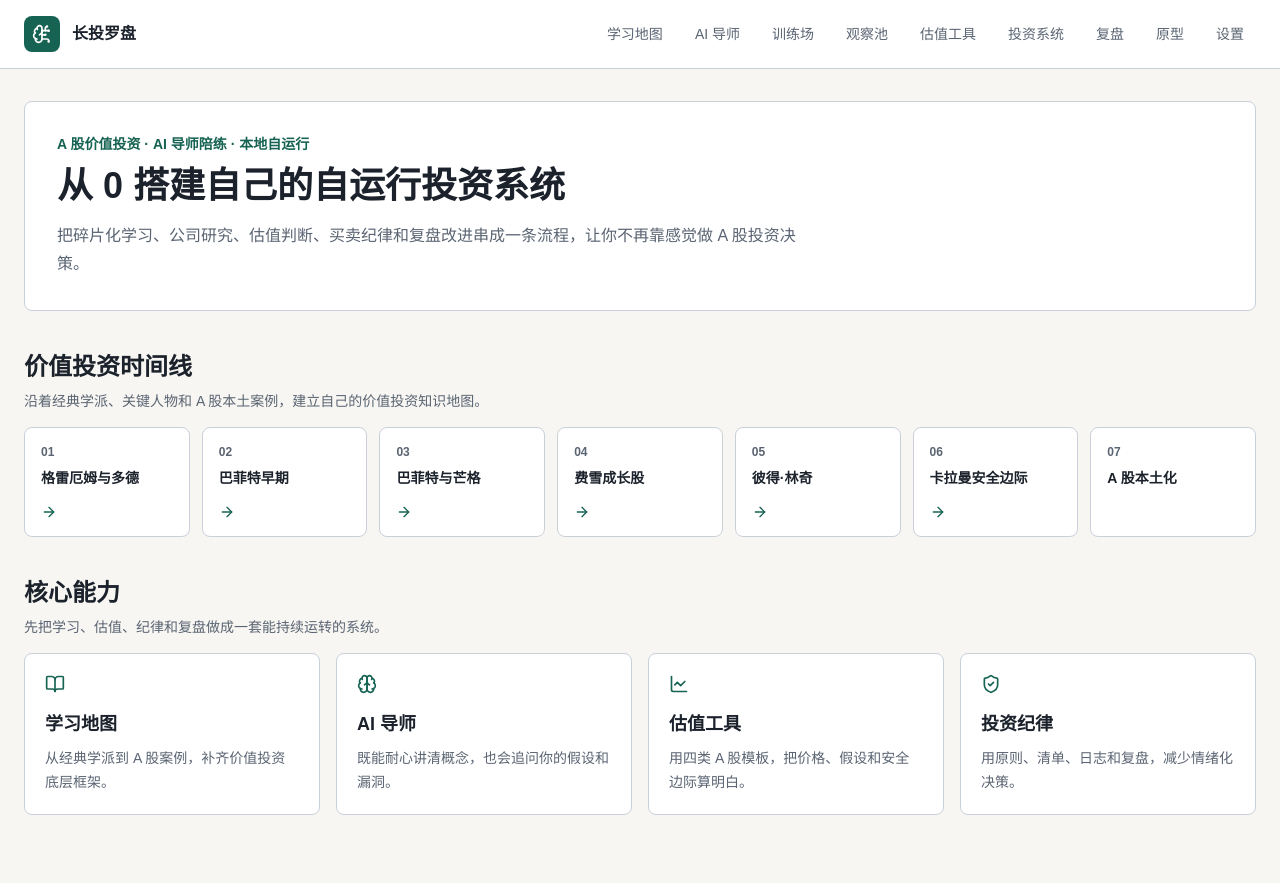
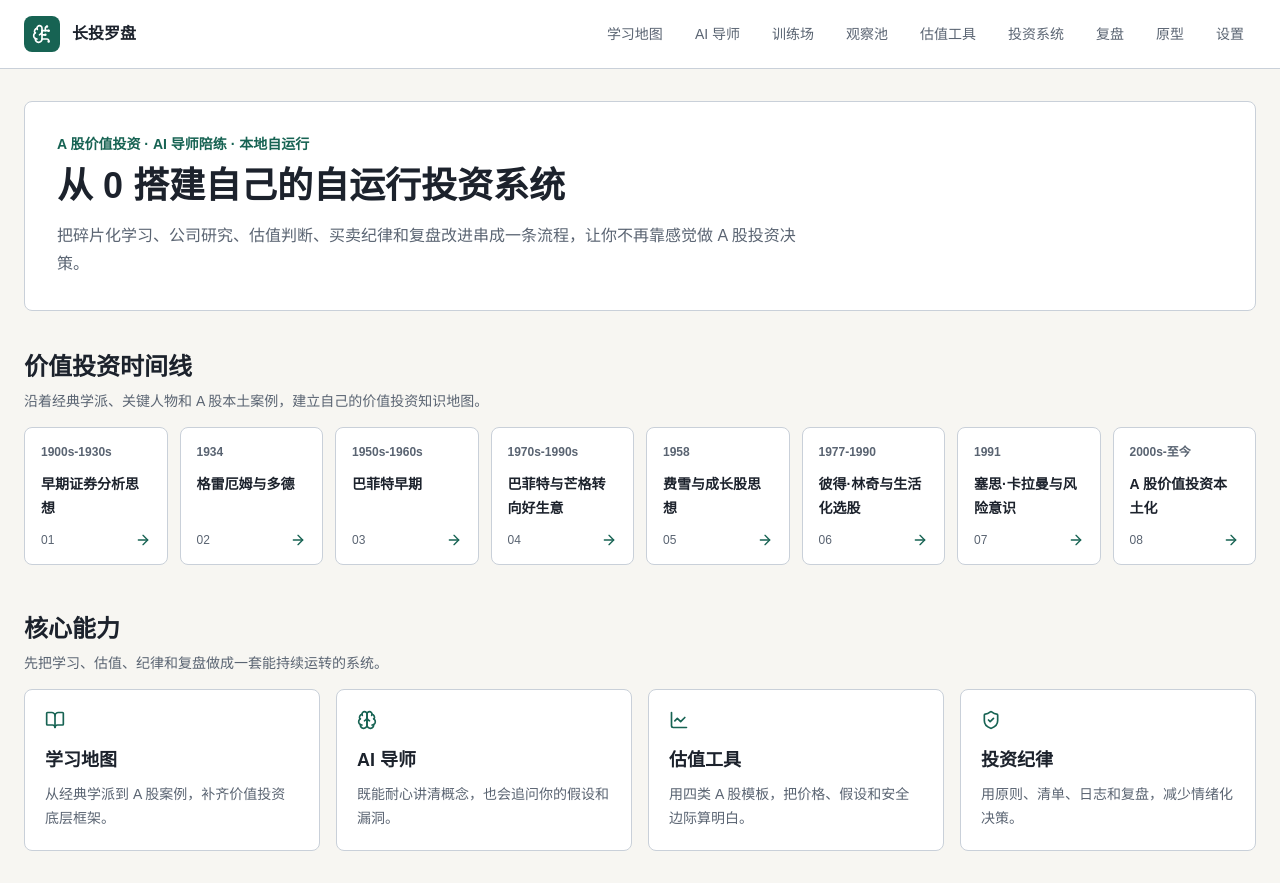
Before and after one commit to gui16789/valueCompass, a Next.js app: page / in a window 1280 px wide. Before the commit the page ends 847 px from the top, so only its background shows below. Built offline with nearby package versions, Linux system fonts and the light colour scheme.

Commit message:
fix: link home learning timeline cards

```diff
--- a/app/page.tsx
+++ b/app/page.tsx
@@ -1,40 +1,38 @@
+import Link from "next/link";
 import { ArrowRight, BookOpen, Brain, LineChart, ShieldCheck } from "lucide-react";
 import { SectionHeader } from "@/components/ui/section-header";
-
-const timeline = [
-  "格雷厄姆与多德",
-  "巴菲特早期",
-  "巴菲特与芒格",
-  "费雪成长股",
-  "彼得·林奇",
-  "卡拉曼安全边际",
-  "A 股本土化"
-];
+import { knowledgeNodes } from "@/lib/learning/nodes";
 
 const modules = [
   {
     title: "学习地图",
     description: "从经典学派到 A 股案例，补齐价值投资底层框架。",
+    href: "/learn",
     icon: BookOpen
   },
   {
     title: "AI 导师",
     description: "既能耐心讲清概念，也会追问你的假设和漏洞。",
+    href: "/mentor",
     icon: Brain
   },
   {
     title: "估值工具",
     description: "用四类 A 股模板，把价格、假设和安全边际算明白。",
+    href: "/valuations",
     icon: LineChart
   },
   {
     title: "投资纪律",
     description: "用原则、清单、日志和复盘，减少情绪化决策。",
+    href: "/system",
     icon: ShieldCheck
   }
 ];
 
 export default function HomePage() {
+  const timelineNodes = knowledgeNodes.filter((node) => node.type === "timeline");
+
   return (
     <main className="space-y-10">
       <section className="rounded-lg border border-border bg-card p-8">
@@ -52,16 +50,23 @@ export default function HomePage() {
           title="价值投资时间线"
           description="沿着经典学派、关键人物和 A 股本土案例，建立自己的价值投资知识地图。"
         />
-        <div className="mt-4 grid gap-3 md:grid-cols-7">
-          {timeline.map((item, index) => (
-            <div key={item} className="rounded-lg border border-border bg-card p-4">
-              <div className="text-xs font-semibold text-muted-foreground">0{index + 1}</div>
-              <div className="mt-2 text-sm font-semibold">{item}</div>
-              {index < timeline.length - 1 ? (
-                <ArrowRight className="mt-4 h-4 w-4 text-primary" aria-hidden />
-              ) : null}
-            </div>
-          ))}
+        <div className="mt-4 overflow-x-auto pb-2">
+          <div className="grid min-w-[980px] grid-cols-8 gap-3">
+            {timelineNodes.map((node, index) => (
+              <Link
+                key={node.id}
+                href={`/learn/${node.id}`}
+                className="group rounded-lg border border-border bg-card p-4 transition hover:border-primary hover:bg-muted"
+              >
+                <div className="text-xs font-semibold text-muted-foreground">{node.period}</div>
+                <div className="mt-3 min-h-12 text-sm font-semibold leading-6">{node.title}</div>
+                <div className="mt-3 flex items-center justify-between">
+                  <span className="text-xs text-muted-foreground">{String(index + 1).padStart(2, "0")}</span>
+                  <ArrowRight className="h-4 w-4 text-primary transition group-hover:translate-x-1" aria-hidden />
+                </div>
+              </Link>
+            ))}
+          </div>
         </div>
       </section>
 
@@ -71,11 +76,15 @@ export default function HomePage() {
           {modules.map((module) => {
             const Icon = module.icon;
             return (
-              <div key={module.title} className="rounded-lg border border-border bg-card p-5">
+              <Link
+                key={module.title}
+                href={module.href}
+                className="rounded-lg border border-border bg-card p-5 transition hover:border-primary hover:bg-muted"
+              >
                 <Icon className="h-5 w-5 text-primary" aria-hidden />
                 <h2 className="mt-4 text-lg font-semibold">{module.title}</h2>
                 <p className="mt-2 text-sm leading-6 text-muted-foreground">{module.description}</p>
-              </div>
+              </Link>
             );
           })}
         </div>
```
